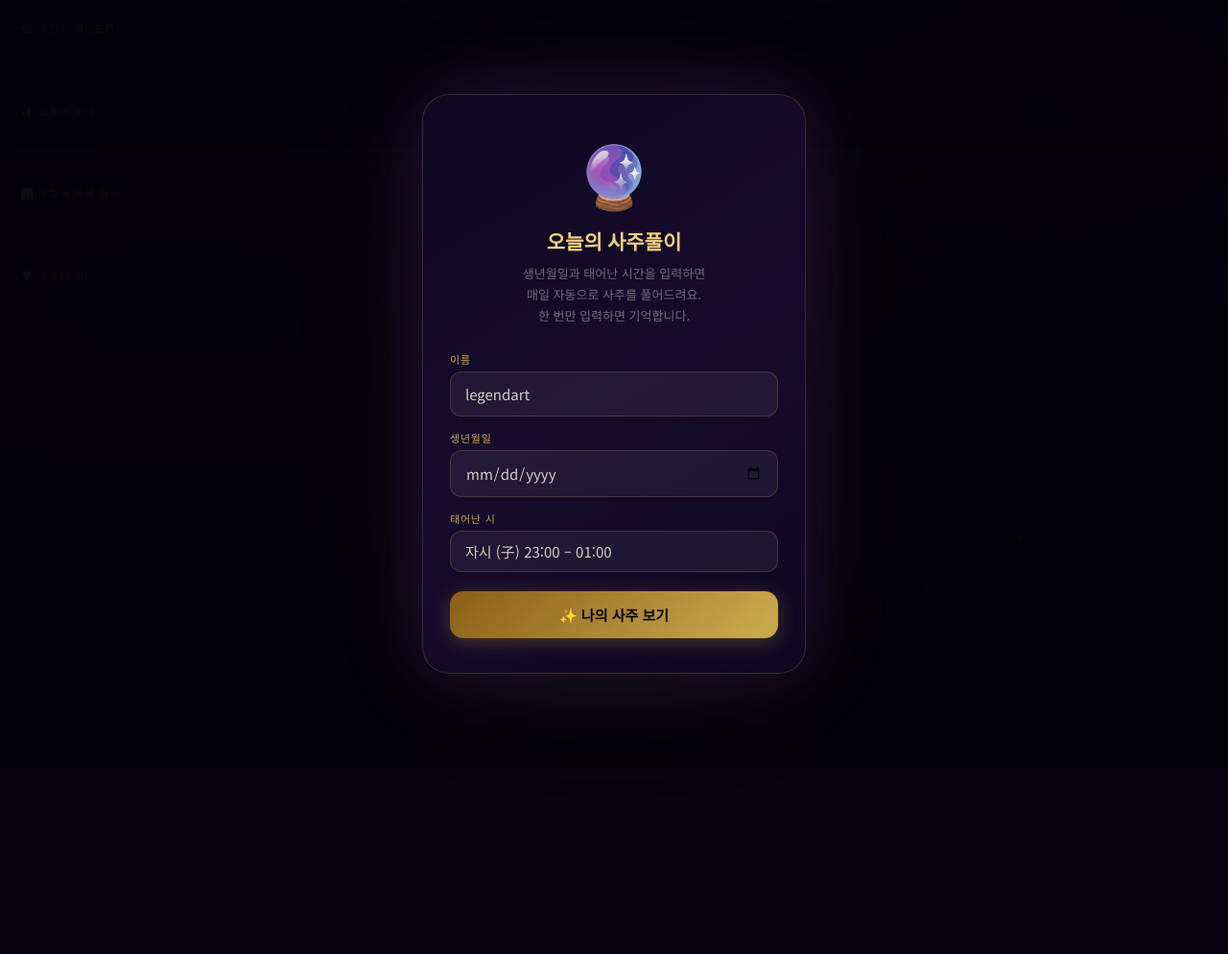
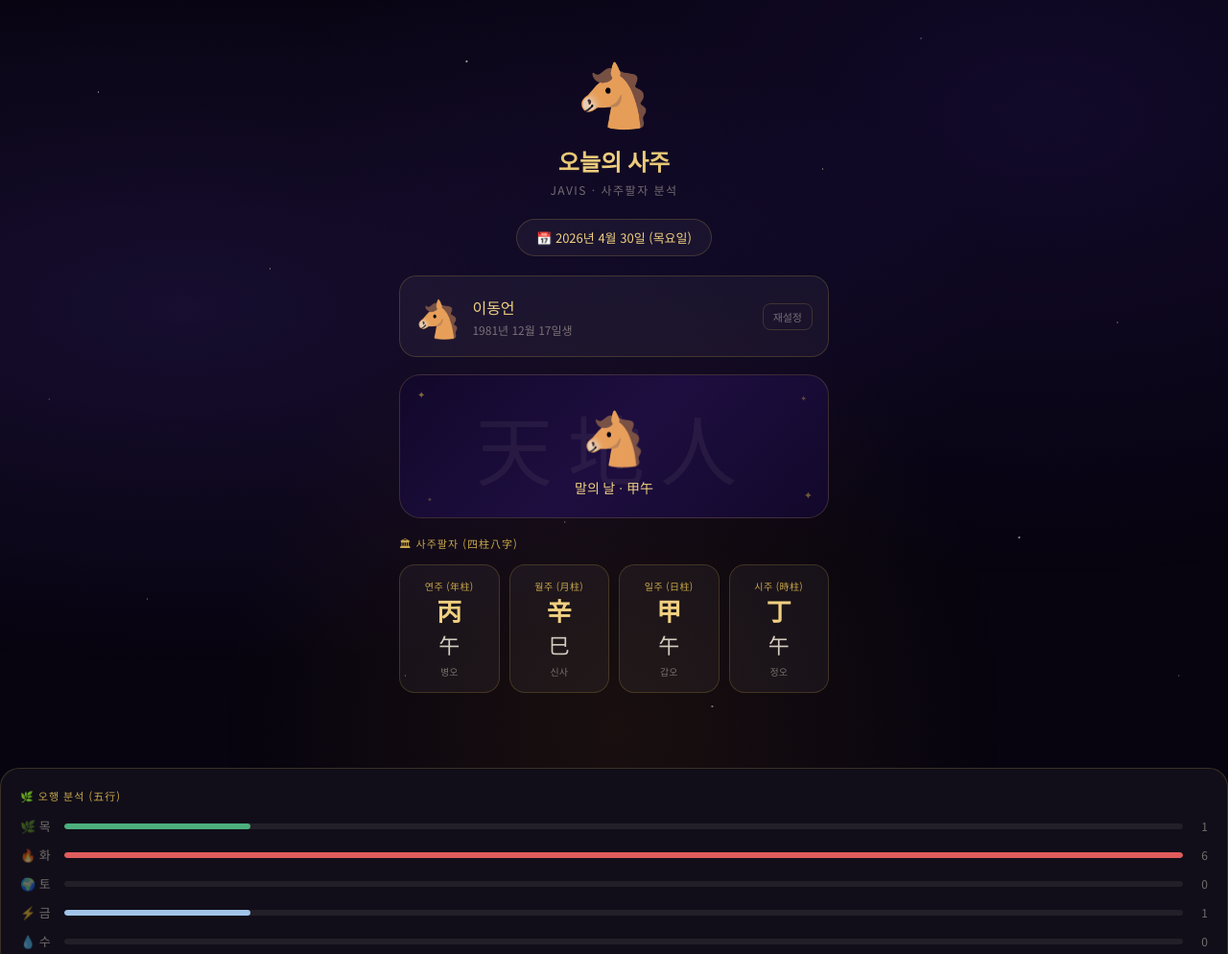
Before and after one commit to legendart/pong-game, a plain HTML site: page index.html in a window 1280 px wide. Shown: the top 994 px of the page at 96% size. Before the commit the page ends 800 px from the top, so only its background shows below. Drawn offline with Linux system fonts and the light colour scheme.

Commit message:
👤 Set 이동언 (1981-12-17 미시) as default user, auto-render on load

```diff
--- a/index.html
+++ b/index.html
@@ -88,8 +88,8 @@ body{font-family:'Noto Sans KR',sans-serif;background:var(--bg);color:var(--text
     <span class="m-icon">🔮</span>
     <h2>오늘의 사주풀이</h2>
     <p class="m-desc">생년월일과 태어난 시간을 입력하면<br>매일 자동으로 사주를 풀어드려요.<br>한 번만 입력하면 기억합니다.</p>
-    <div class="field"><label>이름</label><input type="text" id="i-name" placeholder="이름" value="legendart"></div>
-    <div class="field"><label>생년월일</label><input type="date" id="i-birth"></div>
+    <div class="field"><label>이름</label><input type="text" id="i-name" placeholder="이름" value="이동언"></div>
+    <div class="field"><label>생년월일</label><input type="date" id="i-birth" value="1981-12-17"></div>
     <div class="field"><label>태어난 시</label>
       <select id="i-hour">
         <option value="0">자시 (子) 23:00 – 01:00</option>
@@ -99,7 +99,7 @@ body{font-family:'Noto Sans KR',sans-serif;background:var(--bg);color:var(--text
         <option value="4">진시 (辰) 07:00 – 09:00</option>
         <option value="5">사시 (巳) 09:00 – 11:00</option>
         <option value="6">오시 (午) 11:00 – 13:00</option>
-        <option value="7">미시 (未) 13:00 – 15:00</option>
+        <option value="7" selected>미시 (未) 13:00 – 15:00</option>
         <option value="8">신시 (申) 15:00 – 17:00</option>
         <option value="9">유시 (酉) 17:00 – 19:00</option>
         <option value="10">술시 (戌) 19:00 – 21:00</option>
@@ -370,7 +370,7 @@ function render(user) {
 }
 
 function saveAndRender() {
-  const name  = (document.getElementById('i-name').value||'').trim()||'legendart';
+  const name  = (document.getElementById('i-name').value||'').trim()||'이동언';
   const birth = document.getElementById('i-birth').value;
   const hour  = document.getElementById('i-hour').value;
   if (!birth) { alert('생년월일을 입력해주세요 🙏'); return; }
@@ -385,13 +385,17 @@ function reset() {
   document.getElementById('app').style.display='none';
 }
 
+// ── 기본 사용자 정보 ──
+const DEFAULT_USER = { name: '이동언', birth: '1981-12-17', hour: '7' };
+
 // ── 시작 ──
 (function(){
   try {
     const s = localStorage.getItem('saju_user');
     if (s) { render(JSON.parse(s)); return; }
   } catch(e){}
-  document.getElementById('modal').classList.remove('hide');
+  // localStorage 없으면 기본값으로 바로 렌더 (모달 생략)
+  render(DEFAULT_USER);
 })();
 </script>
 </body>
```
